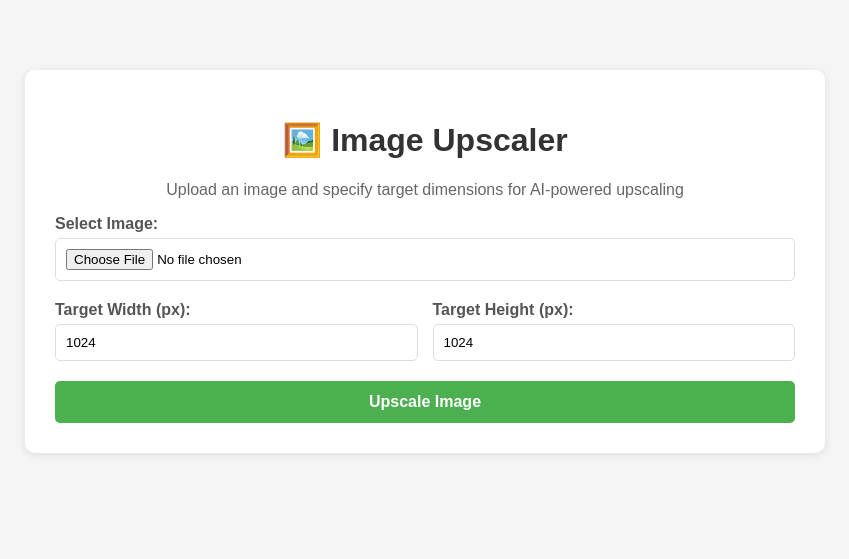
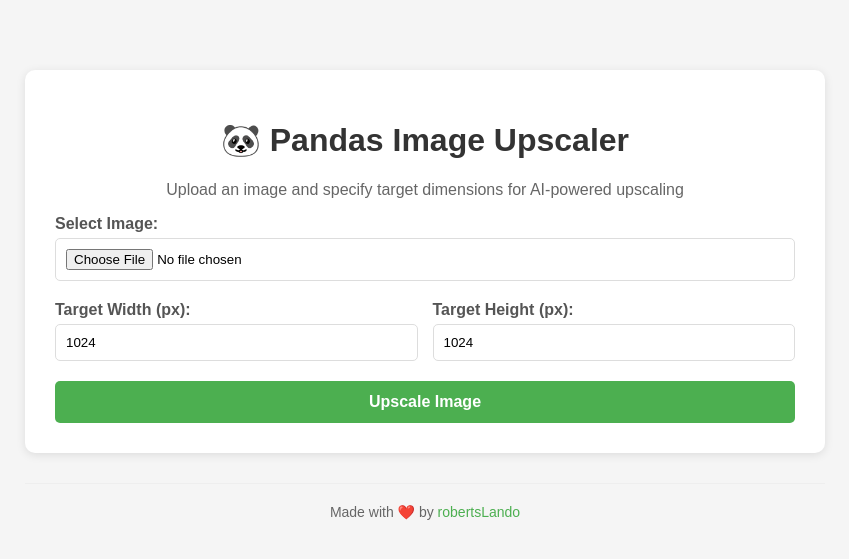
Before and after one commit to robertsLando/upscaler, a FastAPI app: page / in a window 1280 px wide. Shown: the top 559 px of the page, without its empty margins (215-1064 px from the left). Run offline with FastAPI, Linux system fonts and the light colour scheme.

Commit message:
feat: enhance footer styling and update header title in index.html

```diff
--- a/src/upscaler/templates/index.html
+++ b/src/upscaler/templates/index.html
@@ -90,11 +90,26 @@
             border: 1px solid #ddd;
             border-radius: 5px;
         }
+        footer {
+            text-align: center;
+            margin-top: 30px;
+            padding-top: 20px;
+            border-top: 1px solid #eee;
+            color: #666;
+            font-size: 14px;
+        }
+        footer a {
+            color: #4CAF50;
+            text-decoration: none;
+        }
+        footer a:hover {
+            text-decoration: underline;
+        }
     </style>
 </head>
 <body>
     <div class="container">
-        <h1>🖼️ Image Upscaler</h1>
+        <h1>🐼 Pandas Image Upscaler</h1>
         <p style="text-align: center; color: #666;">Upload an image and specify target dimensions for AI-powered upscaling</p>
 
         <form id="uploadForm">
@@ -127,6 +142,10 @@
             <button id="downloadBtn" onclick="downloadImage()">Download Image</button>
         </div>
     </div>
+
+    <footer>
+        Made with ❤️ by <a href="https://github.com/robertsLando" target="_blank">robertsLando</a>
+    </footer>
 
     <script>
         let uploadedImageData = null;
```
